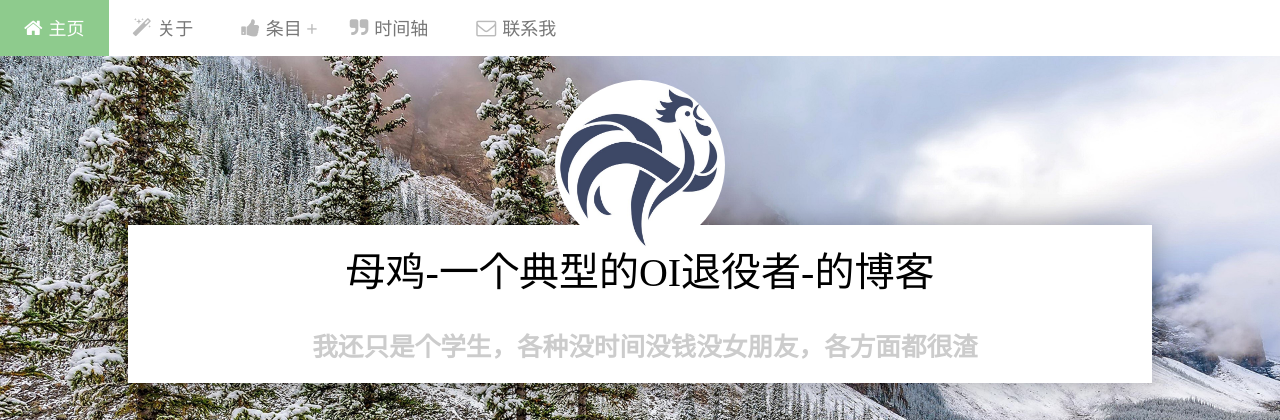
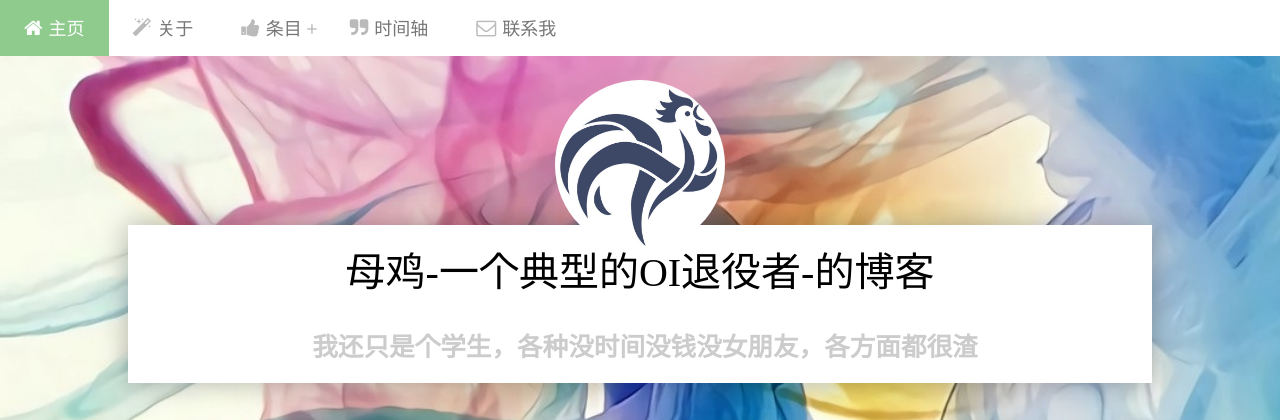
Before and after one commit to James-Hen/myblog, a PHP site: page /Sources/about.html in a window 1280 px wide. Shown: the top 420 px of the page. Run offline with PHP 8.4, Linux system fonts and the light colour scheme.

Commit message:
fix background

```diff
--- a/Sources/css/stylelist.css
+++ b/Sources/css/stylelist.css
@@ -6,7 +6,7 @@
 }
 
 body {
-    background-image: url(../../Pictures/mainPageBackground@1x.jpg);
+    background-image: url(../../Pictures/mainPageBackground4.jpg);
     background-size: cover;
     background-repeat: no-repeat;
     background-attachment: fixed;
```
Also changed, not shown: Pictures/mainPageBackground.jpg (deleted), Pictures/mainPageBackground4.jpg (added), Pictures/mainPageBackground@1x.jpg (deleted).
